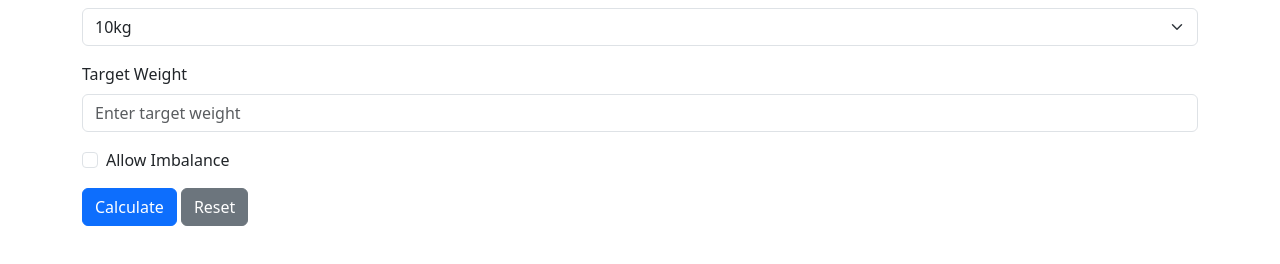
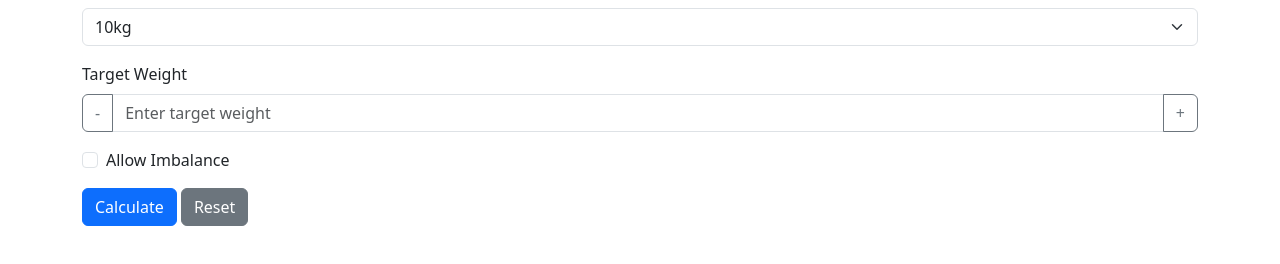
Before and after one commit to alainrk/barbell-loader, a website: page docs/index.html in a window 1280 px wide. Shown: the part 118-382 px from the top of the page. Drawn offline with nearby package versions, Linux system fonts and the light colour scheme.

Commit message:
add steps

```diff
--- a/docs/index.html
+++ b/docs/index.html
@@ -30,6 +30,14 @@
         </div>
         <div class="mb-3">
           <label for="targetWeight" class="form-label">Target Weight</label>
+          <div class="input-group">
+            <button
+              class="btn btn-outline-secondary"
+              type="button"
+              id="decreaseWeight"
+            >
+              -
+            </button>
             <input
               type="number"
               class="form-control"
@@ -38,6 +46,14 @@
               step="0.25"
               required
             />
+            <button
+              class="btn btn-outline-secondary"
+              type="button"
+              id="increaseWeight"
+            >
+              +
+            </button>
+          </div>
         </div>
         <div class="mb-3 form-check">
           <input type="checkbox" class="form-check-input" id="allowImbalance" />
@@ -141,6 +157,21 @@
       };
 
       document
+        .getElementById("increaseWeight")
+        .addEventListener("click", function () {
+          const input = document.getElementById("targetWeight");
+          input.value = (parseFloat(input.value) || 0) + 0.25;
+        });
+
+      document
+        .getElementById("decreaseWeight")
+        .addEventListener("click", function () {
+          const input = document.getElementById("targetWeight");
+          input.value = (parseFloat(input.value) || 0) - 0.25;
+          if (input.value < 0) input.value = 0; // Prevent negative values
+        });
+
+      document
         .getElementById("weightCalcForm")
         .addEventListener("submit", function (e) {
           e.preventDefault();
```
Lines whose indentation alone changed are shown as unchanged.
